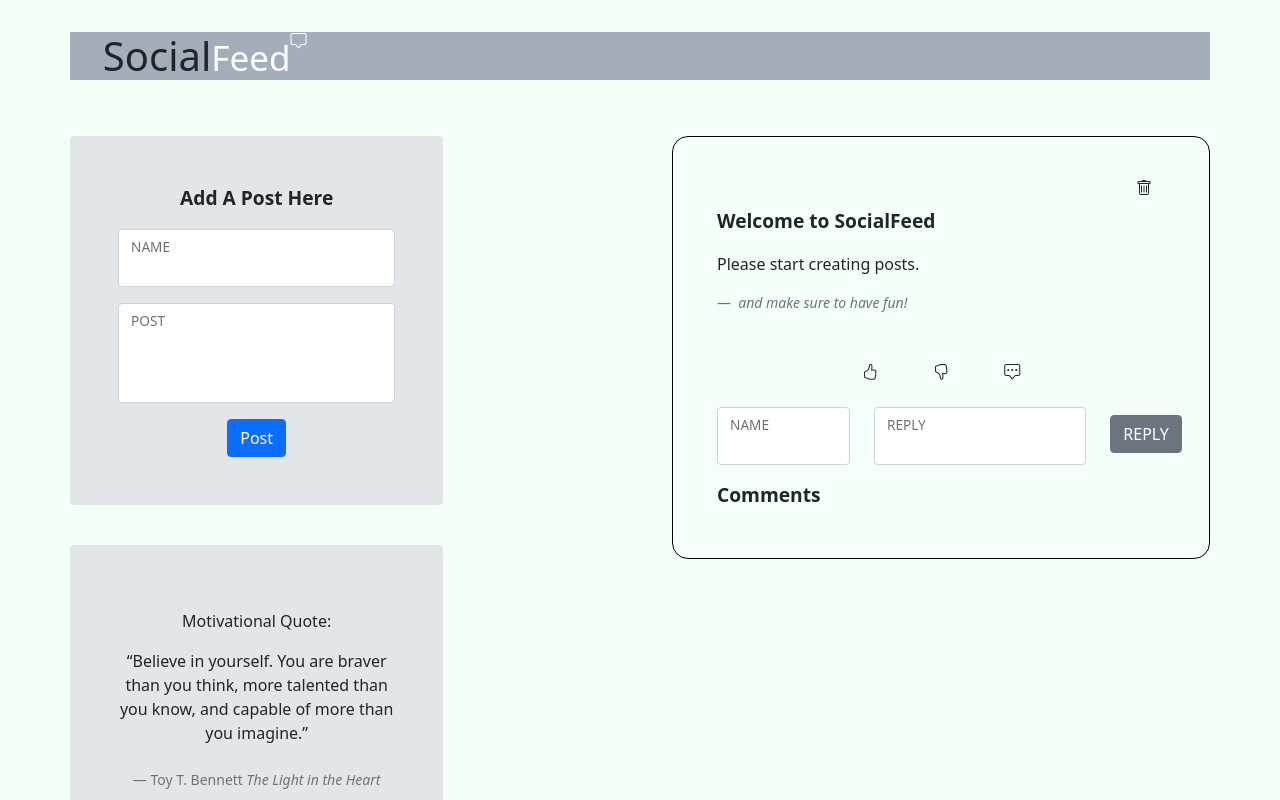
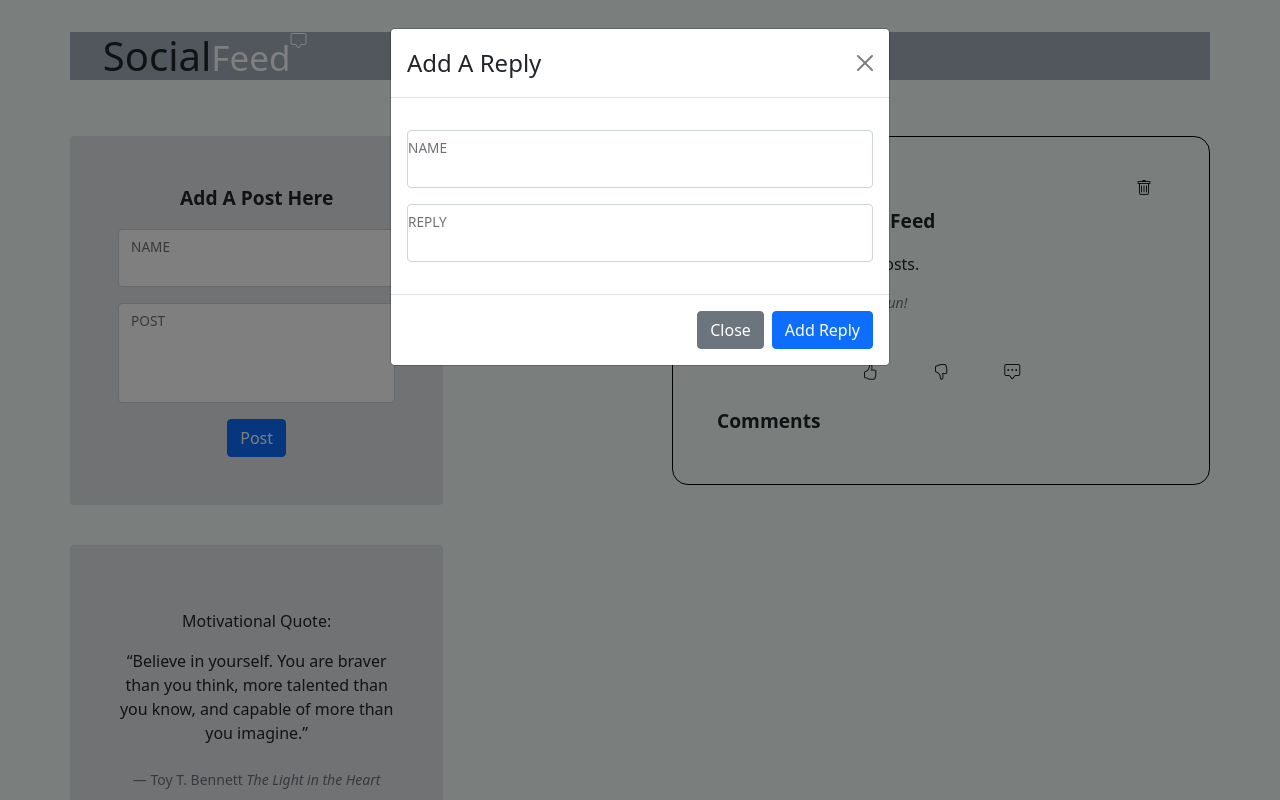
Before and after one commit to aschmidt2020/social-feed-react, a React (Create React App) app: page / in a window 1280 px wide. Both pictures are taken after a click on the button 1012 px from the left and 371 px from the top of the page. Built offline with nearby package versions, Linux system fonts and the light colour scheme.

Commit message:
in AddReply.jsx changed component to include Modal with form; added DeleteReply component that is instantiated in ReplySection.jsx

```diff
--- a/package.json
+++ b/package.json
@@ -9,6 +9,7 @@
     "bootstrap": "^5.1.3",
     "bootstrap-icons": "^1.7.2",
     "react": "^17.0.2",
+    "react-bootstrap": "^2.1.0",
     "react-dom": "^17.0.2",
     "react-scripts": "5.0.0",
     "web-vitals": "^2.1.2"
--- a/src/App.js
+++ b/src/App.js
@@ -51,6 +51,24 @@ function App() {
     setEntries(tempEntries)
   }
 
+  function deleteReply(entry){
+     //debugger
+     let tempEntries = [...entries];
+     let entryToBeDeletedIndex = entries.findIndex(e => {
+       if(e.timeStamp == entry.timeStamp){ //used timeStamp to identify since it should be unique for each post
+         return true;
+       }
+       else{
+         return false;
+       }
+     })
+
+     debugger
+     tempEntries.splice(entryToBeDeletedIndex, 1); //deletes old entry
+     tempEntries.splice(entryToBeDeletedIndex, 0, entry); //replaces with new entry
+     setEntries(tempEntries)
+  }
+
   return (
     <div>
       <div className='container'>
@@ -65,7 +83,7 @@ function App() {
           </div>
 
           <div className='col' style={{'marginTop': '2em'}}>
-          <DisplayEntries entries={entries} deleteEntry={deleteEntry} addReply={addReply}/>
+          <DisplayEntries entries={entries} deleteEntry={deleteEntry} addReply={addReply} deleteReply={deleteReply}/>
           </div>
         </div>
       </div>
--- a/src/Components/AddReply/AddReply.jsx
+++ b/src/Components/AddReply/AddReply.jsx
@@ -1,16 +1,15 @@
 import React, { useState } from 'react';
+import Modal from 'react-bootstrap/Modal'
+import Button from 'react-bootstrap/Button'
 
 const AddReply = (props) => {
-    const [formExpanded, setFormExpanded] = useState(false);
-    const [name, setName] = useState(' ')
-    const [reply, setReply] = useState([])
+    // const [formExpanded, setFormExpanded] = useState(false);
+    const [name, setName] = useState(' ');
+    const [reply, setReply] = useState([]);
+    const [show, setShow] = useState(false);
 
-    function handleClick(event){
-        event.preventDefault();
-        let oppositeState = !formExpanded;
-        setFormExpanded(oppositeState);
-        debugger
-    }
+    const handleClose = () => setShow(false);
+    const handleShow = () => setShow(true);
 
     function handleSubmit(event){
 
@@ -28,8 +27,9 @@ const AddReply = (props) => {
         }
 
         props.addReply(updatedPost);
+        setShow(false);
+        resetForm();
 
-        resetForm();
     }
 
     function resetForm(){
@@ -37,48 +37,47 @@ const AddReply = (props) => {
         setReply('');
     }
 
-    if(formExpanded){
     return (
-            <span className='center-text'>
-            <button id={props.timeStamp} className='btn bg-transparent' onClick={handleClick}>
+        <>
+      <Button variant='bg-transparent' onClick={handleShow}>
             <i className="bi bi-chat-square-dots"></i>
-            </button>
+      </Button>
+
+      <Modal show={show} onHide={handleClose}>
+        <Modal.Header closeButton>
+          <Modal.Title>Add A Reply</Modal.Title>
+        </Modal.Header>
+        <Modal.Body>
 
         <form id='newReply' onSubmit={handleSubmit} style={{'marginTop':'1em'}}>
              <div className='row'>
 
-            <div className='col-4'>
-                <div className="form-floating">
+
+                 <div className="form-floating" style={{'marginBottom': '1em'}}>
                      <input id='nameForm' className='form-control'  type='text' value={name} onChange={(event) => setName(event.target.value)}/>
                      <label >NAME</label>
                  </div>
-            </div>
 
-            <div className='col-6'>
-                <div className="form-floating">
+                 <div className="form-floating" style={{'marginBottom': '1em'}}>
                      <input id='replyForm' className='form-control'  type='text' value={reply} onChange={(event) => setReply(event.target.value)}/>
                      <label>REPLY</label>
-                </div>
-            </div>
-
-            <div className='col-2'>
-                <button type='submit' className='btn btn-secondary' style={{'marginTop': '0.5em'}}>REPLY</button>
                  </div>
 
              </div>
          </form>
-        </span>
+
+        </Modal.Body>
+        <Modal.Footer>
+          <Button variant="secondary" onClick={handleClose}>
+            Close
+          </Button>
+          <Button variant="primary" onClick={handleSubmit}>
+            Add Reply
+          </Button>
+        </Modal.Footer>
+      </Modal>
+    </>
     )
-    }
-
-    //will return just button if button is not expanded
-    return (
-        <span className='center-text'>
-            <button id={props.timeStamp} className='btn bg-transparent' onClick={handleClick}>
-            <i className="bi bi-chat-square-dots"></i>
-            </button>
-        </span>
-    );
 
     }
 
--- /dev/null
+++ b/src/Components/DeleteReply/DeleteReply.jsx
@@ -0,0 +1,41 @@
+const DeleteReply = (props) => {
+
+    function handleClick(event){
+        event.preventDefault();
+        debugger
+        let updatedReplies = [...props.replies]
+
+        let confirmDelete = window.confirm(`Are you sure you would like to delete this comment?\n\nName of user: '${props.reply.name}'\nPost content: '${props.reply.reply}'\n\nSelect OK for yes or Cancel to cancel.`)
+        if(confirmDelete){
+            let replyToBeDeletedIndex = props.replies.findIndex(e => {
+                if(e.name == props.reply.name && e.reply == props.reply.reply){ //used timeStamp to identify since it should be unique for each post
+                  return true;
+                }
+                else{
+                  return false;
+                }
+              })
+
+            updatedReplies.splice(replyToBeDeletedIndex, 1);
+
+            console.log(updatedReplies)
+
+            let updatedPost = {
+                timeStamp: props.entry.timeStamp,
+                user: props.entry.user,
+                post: props.entry.post,
+                date: props.entry.date,
+                replySection: [...updatedReplies] //adds new reply onto old reply section
+            }
+
+            props.deleteReply(updatedPost);
+        }
+    }
+
+    return (
+        <span><button id={props.id} className='btn bg-transparent' onClick={handleClick}><i className="bi bi-trash"></i></button>
+        </span>
+     );
+}
+
+export default DeleteReply;
--- a/src/Components/DisplayEntries/DisplayEntries.jsx
+++ b/src/Components/DisplayEntries/DisplayEntries.jsx
@@ -25,7 +25,7 @@ const DisplayEntries = (props) => {
                             </span>
 
                             <span style={{'marginTop':'1em'}}>
-                                <ReplySection replies={entry.replySection}/>
+                                <ReplySection replies={entry.replySection} deleteReply={props.deleteReply} entry={entry}/>
                             </span>
                         </div>
                         </li>
--- a/src/Components/ReplySection/ReplySection.jsx
+++ b/src/Components/ReplySection/ReplySection.jsx
@@ -1,13 +1,21 @@
+import DeleteReply from "../DeleteReply/DeleteReply";
+
 const ReplySection = (props) => {
     return (
         <span>
             <p>Comments</p>
             {props.replies.map((reply) => {
                 return (
-                    <div className='border-box-comments' style={{'marginBottom': '1em'}}>
-                        <span className='comment-name'>{reply.name}</span>
-                        <br></br>
-                        <span className='comment-text'>{reply.reply}</span>
+                    <div className='row border-box-comments' style={{'marginBottom': '1em'}}>
+                        <div className="col-10">
+                            <span className='comment-name'>{reply.name}</span>
+                            <br></br>
+                            <span className='comment-text'>{reply.reply}</span>
+                        </div>
+
+                        <div className="col-2" style={{'marginTop': '0.5em'}}>
+                            <span><DeleteReply deleteReply= {props.deleteReply} entry={props.entry} reply={reply} replies={props.replies}/> </span>
+                        </div>
                     </div>
                 )
 
```
Also changed, not shown: 1 other file (tests, documents, lock files or other folders). Lines whose indentation alone changed are shown as unchanged.
